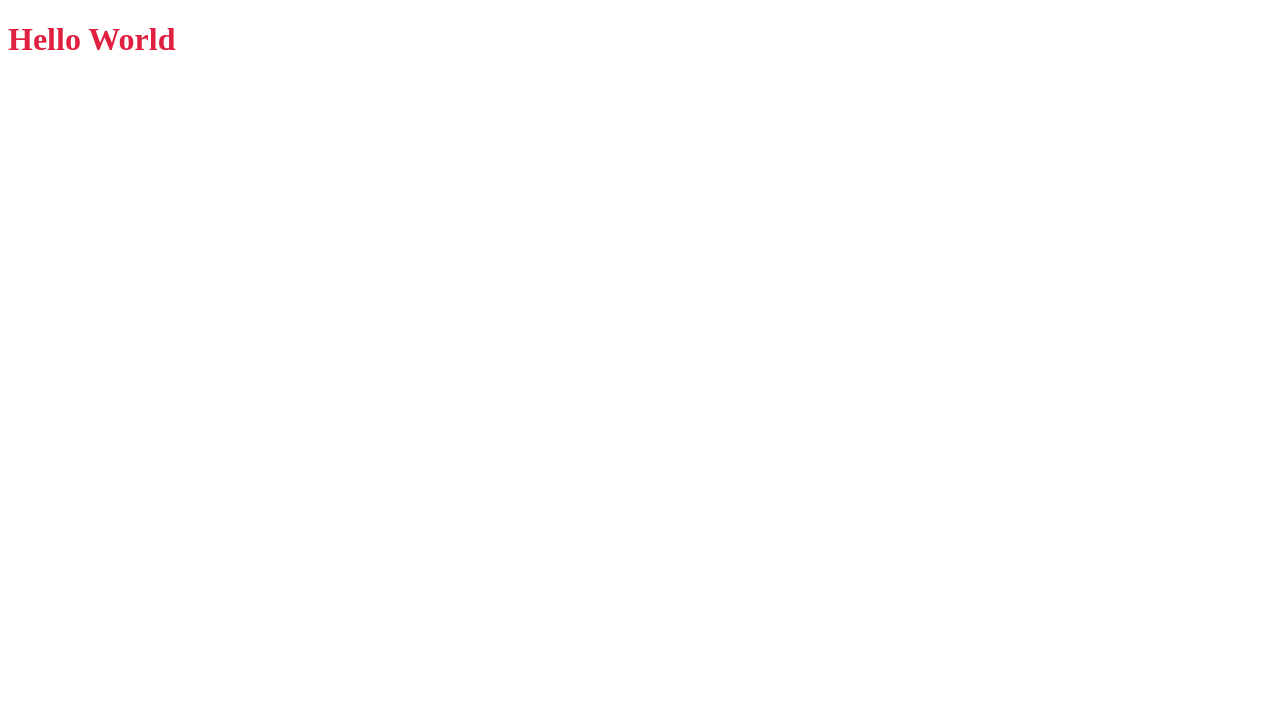
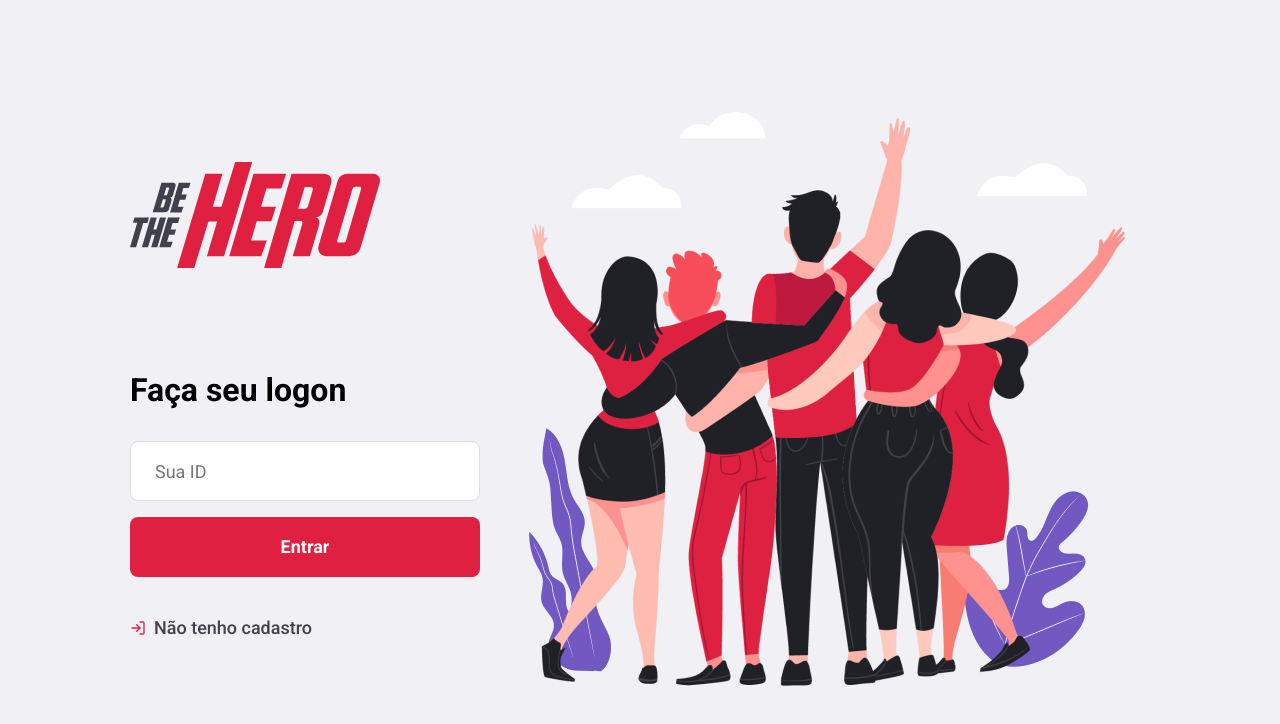
Before and after one commit to RikoKami/semana-omnistack11, a React (Create React App) app in the folder frontend/: page / in a window 1280 px wide. Shown: the top 724 px of the page. Built offline with nearby package versions, Linux system fonts and the light colour scheme.

Commit message:
add page login && lib react-icons

```diff
--- a/frontend/package.json
+++ b/frontend/package.json
@@ -9,6 +9,7 @@
     "node-sass": "^4.13.1",
     "react": "^16.13.1",
     "react-dom": "^16.13.1",
+    "react-icons": "^3.9.0",
     "react-scripts": "3.4.1",
     "typescript": "^3.8.3"
   },
--- a/frontend/src/App.tsx
+++ b/frontend/src/App.tsx
@@ -1,5 +1,7 @@
 import React from 'react';
 import Logon from './containers/Logon';
+
+import "./assets/styles/global.scss";
 
 function App() {
   return (
--- /dev/null
+++ b/frontend/src/assets/styles/global.scss
@@ -0,0 +1,57 @@
+@import url('https://fonts.googleapis.com/css2?family=Roboto:wght@400;500;700&display=swap');
+
+* {
+    margin: 0;
+    padding: 0;
+    outline: 0;
+    box-sizing: border-box;
+
+    body{
+        font-weight: 400;
+        font-size: 14px;
+        font-family: 'Roboto', sans-serif;
+        background-color: #f0f0f5;
+        -webkit-font-smoothing: antialiased;
+
+        input, button, textarea{
+            font-size: 18px;
+            font-weight: 400;
+            font-family: 'Roboto', sans-serif;
+        }
+
+        button{
+            cursor: pointer;
+        }
+    }
+}
+
+
+form {
+    input{
+        width: 100%;
+        height: 60px;
+        color: #333;
+        border: 1px solid #dcdce6;
+        border-radius: 8px;
+        padding: 0 24px;
+    }
+}
+.button{
+    width: 100%;
+    height: 60px;
+    background-color: #E02041;
+    border: 0;
+    border-radius: 8px;
+    color: #fff;
+    font-weight: 700;
+    margin-top: 16px;
+    display: inline-block;
+    text-align: center;
+    text-decoration: none;
+    font-size: 18px;
+    line-height: 60px;
+    transition: filter .2s;
+    &:hover{
+        filter: brightness(90%);
+    }
+}
--- a/frontend/src/containers/Logon/index.tsx
+++ b/frontend/src/containers/Logon/index.tsx
@@ -1,9 +1,31 @@
 import React from 'react';
+import { FiLogIn } from 'react-icons/fi'
+
+import heroesImg from "../../assets/images/heroes.png";
+import logo from "../../assets/images/logo.svg";
 import './styles.scss';
 
 const Logon = () => {
     return (
-        <h1>Hello World</h1>
+        <main className="container">
+            <section className="form">
+                <img src={logo} alt="Be The Hero"/>
+
+                <form>
+                    <h1>Faça seu logon</h1>
+
+                    <input placeholder="Sua ID" />
+                    <button type="submit" className="button">Entrar</button>
+
+                    <a href="/register">
+                        <FiLogIn size={16} color="E02041" />
+                        Não tenho cadastro
+                    </a>
+                </form>
+            </section>
+
+            <img src={heroesImg} alt="Heroes"/>
+        </main>
     )
 }
 
--- a/frontend/src/containers/Logon/styles.scss
+++ b/frontend/src/containers/Logon/styles.scss
@@ -1,3 +1,42 @@
-h1{
-    color: #E02041;
+.container {
+    width: 100%;
+    max-width: 1120px;
+    height: 100vh;
+    margin: 0 auto;
+
+    display: flex;
+    align-items: center;
+    justify-content: center;
+
+    .form{
+        width: 100%;
+        max-width: 350px;
+        margin-right: 30px;
+
+        form{
+            margin-top: 100px;
+
+            h1{
+                font-size: 32px;
+                margin-bottom: 32px;
+            }
+
+            a{
+                display: flex;
+                align-items: center;
+                margin-top: 40px;
+                color: #41414d;
+                font-size: 18px;
+                text-decoration: none;
+                font-weight: 500;
+                transition: opacity .2s;
+                &:hover{
+                    opacity: .8;
+                }
+                svg{
+                    margin-right: 8px;
+                }
+            }
+        }
+    }
 }
```
Also changed, not shown: 2 other files (tests, documents, lock files or other folders).
